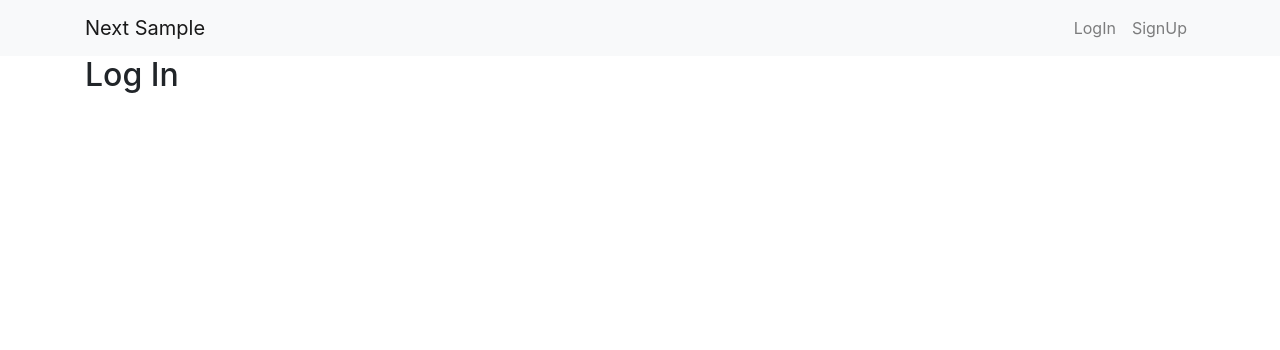
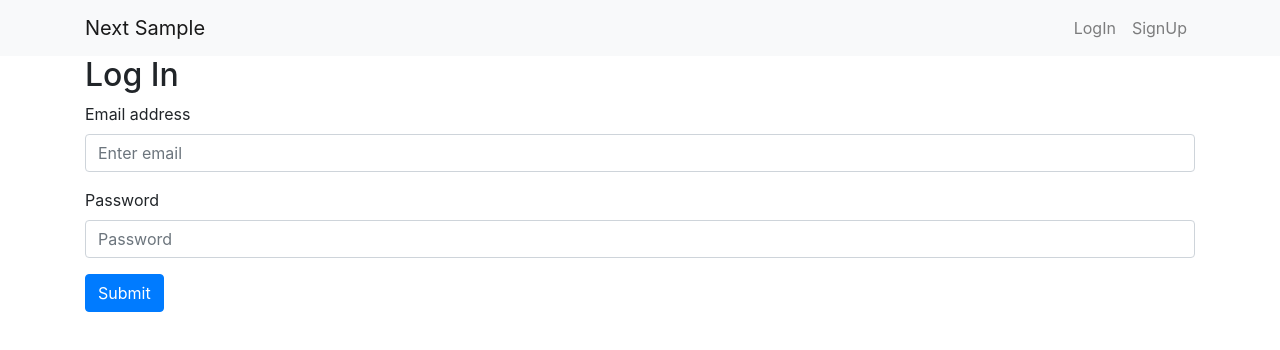
Before and after one commit to DialBird/next-sandbox, a Next.js app: page /login in a window 1280 px wide. Shown: the top 350 px of the page. Built offline with nearby package versions, Linux system fonts and the light colour scheme; no server answers.

Commit message:
[master] add login

```diff
--- a/pages/login.js
+++ b/pages/login.js
@@ -1,9 +1,30 @@
+import { useContext } from 'react';
+import AuthContext from '../contexts/AuthContext';
 import Layout from '../components/MyLayout';
 
 const Login = () => {
+  const { login } = useContext(AuthContext);
+
+  const handleSubmit = e => {
+    e.preventDefault();
+    const { email, password } = e.target.elements;
+    login(email.value, password.value);
+  }
+
   return (
     <Layout>
       <h2>Log In</h2>
+      <form onSubmit={handleSubmit}>
+        <div className="form-group">
+          <label>Email address</label>
+          <input type="email" className="form-control" aria-describedby="emailHelp" name='email' placeholder="Enter email"/>
+        </div>
+        <div className="form-group">
+          <label>Password</label>
+          <input type="password" className="form-control" name='password' placeholder="Password"/>
+        </div>
+        <button type="submit" className="btn btn-primary">Submit</button>
+      </form>
     </Layout>
   );
 }
```
